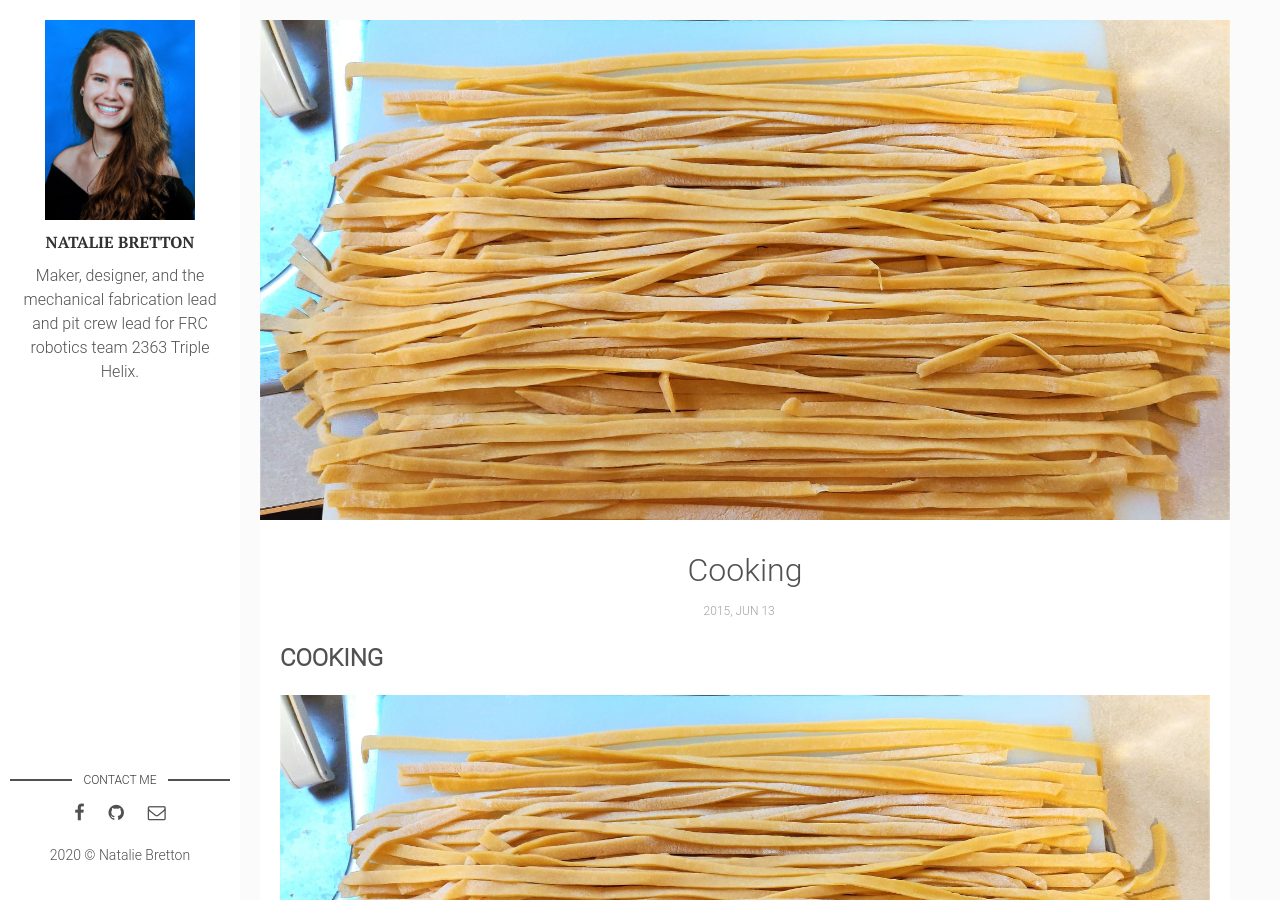
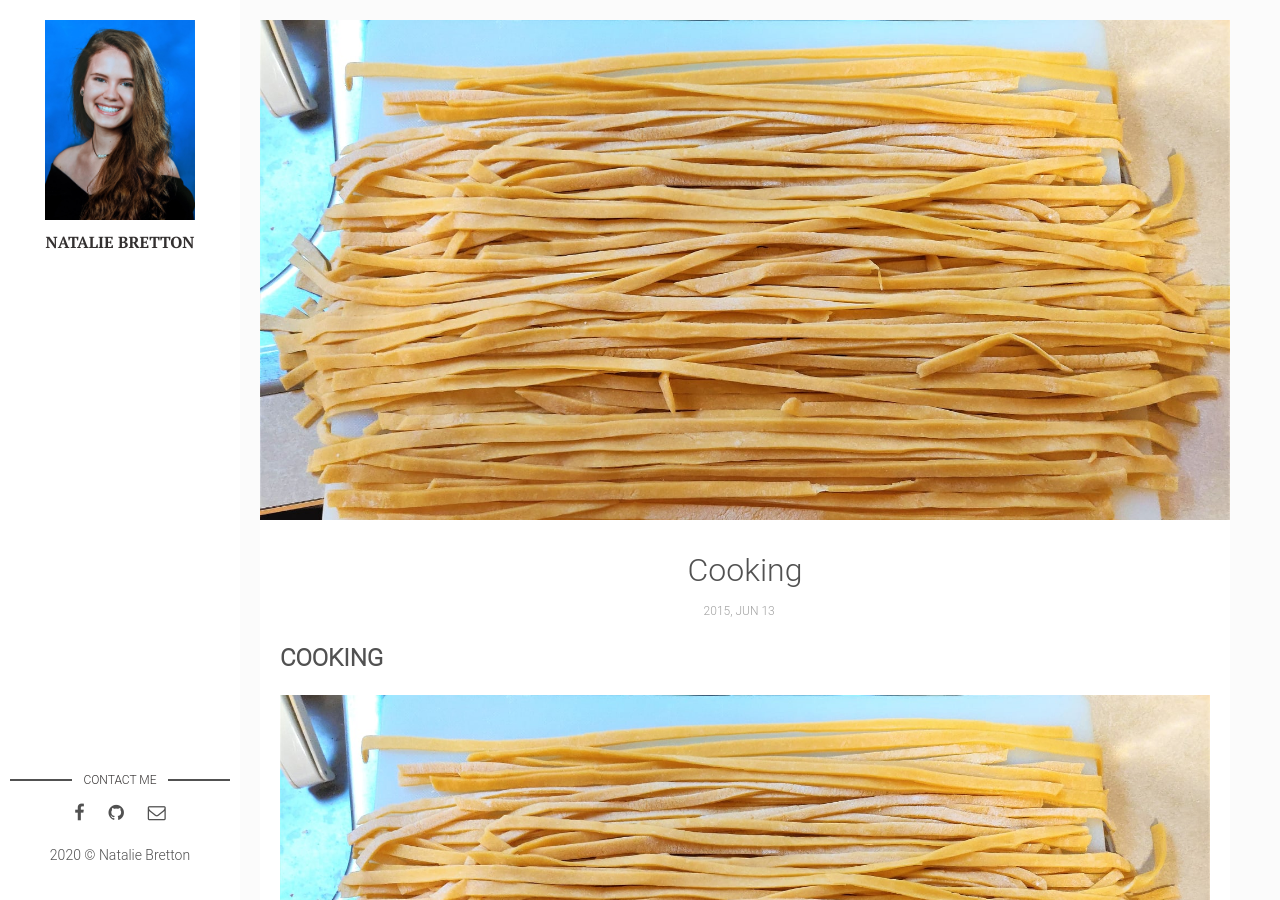
Before and after one commit to natgrrl/natgrrl.github.io, a Jekyll site: the page built from _posts/2015-06-12-cooking.markdown, in a window 1280 px wide and 900 px high. Built offline with Jekyll 4.4.1, drawn with Linux system fonts in a browser that asks for light colours.

Commit message:
Update _config.yml

```diff
--- a/_config.yml
+++ b/_config.yml
@@ -10,7 +10,7 @@ url: "" # the base hostname & protocol for your site, e.g. http://example.com
 # Author Settings
 author: Natalie Bretton # add your name
 author-img: natalie-pic.jpg # add your photo
-about-author: Maker, designer, and the mechanical fabrication lead and pit crew lead for FRC robotics team 2363 Triple Helix. # add description
+about-author:  # add description
 twitter: # add your Twitter handle
 facebook: natalie.bretton # add your Facebook handle
 github: natgrrl # add your Github handle
```
